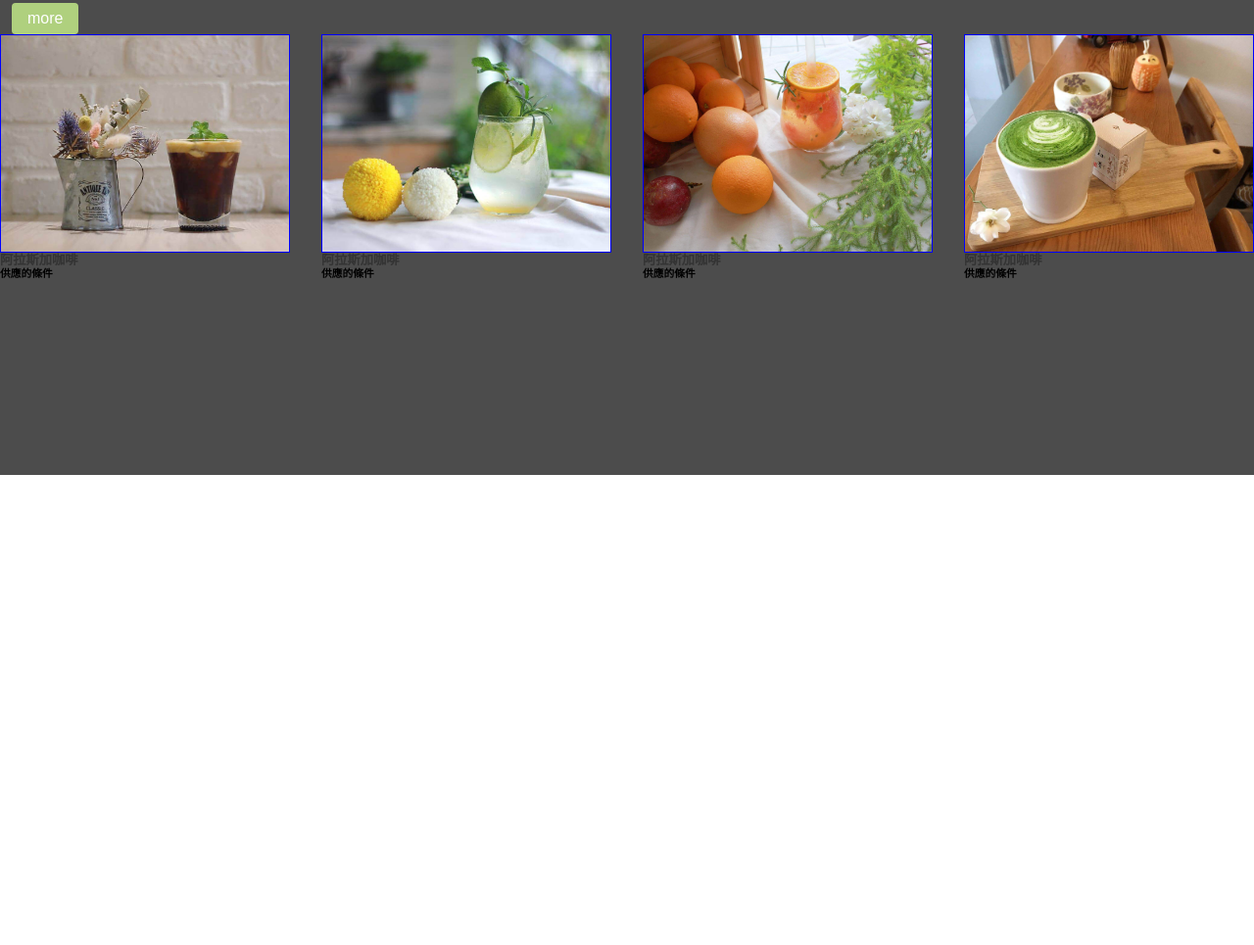
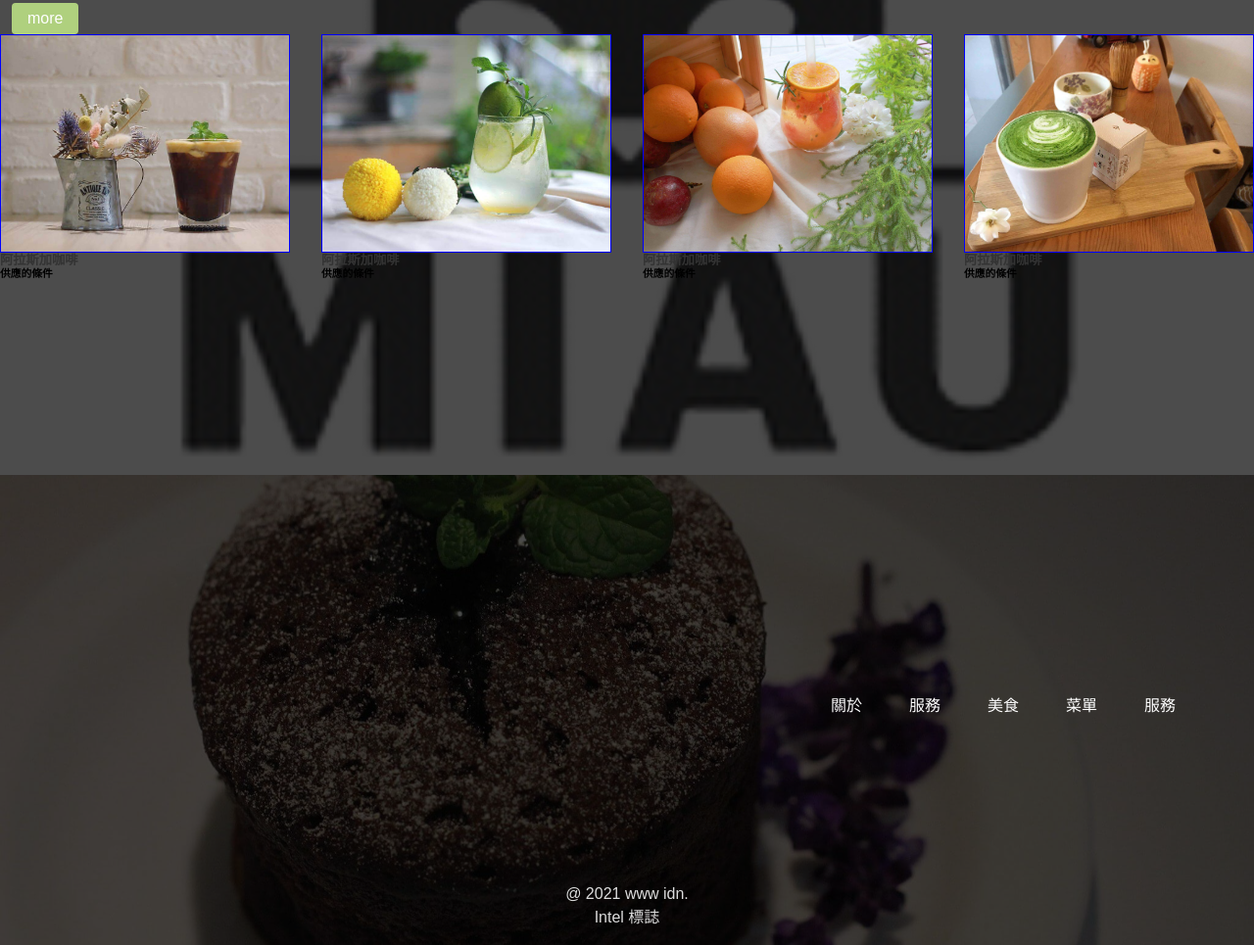
Before and after one commit to yanzi35/yanzi35.github.io, a plain HTML site: page index.html in a window 1280 px wide. Shown: the part 2954-3919 px from the top of the page at 98% size. Before the commit the page ends 3439 px from the top, so only its background shows below. Drawn offline with Linux system fonts and the light colour scheme; files whose address does not match are found by name.

Commit message:
Add files via upload

```diff
--- a/css/style.css
+++ b/css/style.css
@@ -362,7 +362,7 @@ a{
 }
 
 .menu-list .list-item .title{
-	color: #333333;
+	color: #d5a26f;
 	font-size: 18px;
 	line-height: 24px;
 	margin-bottom: 8px;
@@ -409,7 +409,7 @@ a{
 }
 
 .footer{
-	background-image: url('../images/common/logo.jpg');
+	background-image: url('../images/products/product001.jpg');
 	background-position: center;
 	background-size: cover;
 	background-attachment: fixed;
@@ -419,7 +419,7 @@ a{
 	width: 240px;
 	height: 240px;
 	display: block;
-	background-image: url('../images/common/meowlogo2.png');
+	background-image: url('../images/products/product001.jpg');
 	background-position: center;
 	background-size: contain;
 	margin: 0 auto;
--- a/index.html
+++ b/index.html
@@ -195,6 +195,39 @@
 									<h6 class="subtitle">供應的條件</h6>
 			            	</div>
 			            </div>
+		</section>
+			            <footer class="footer">
+			            	<div class="mask-dark"></div>
+			            	<div class="hero">
+			            		<div class="container">
+			            			<ul class="nav">
+			            				<li class="nav-item">
+			            					<a href="#" class="nav-link">關於</a>
+			            				</li>
+			            				<li class="nav-item">
+			            					<a href="#" class="nav-link">服務</a>
+			            				</li>
+			            				<li class="nav-item">
+			            					<a href="#" class="nav-link">美食</a>
+			            				</li>
+			            				<li class="nav-item">
+			            					<a href="#" class="nav-link">菜單</a>
+			            				</li>
+			            				<li class="nav-item">
+			            					<a href="#" class="nav-link">服務</a>
+			            				</li>
+			            			</ul>
+			            		</div>
+			            	</div>
+			            	<div class="copyright">
+			            		<p>
+			            		@ 2021 www idn.
+			            		<br>
+			            		Intel 標誌
+			            	</p>
+
+			            	</div>
+			            </footer>
 
 
 
@@ -202,7 +235,7 @@
 
 
 
-		</section>
+
 
 
 
```
